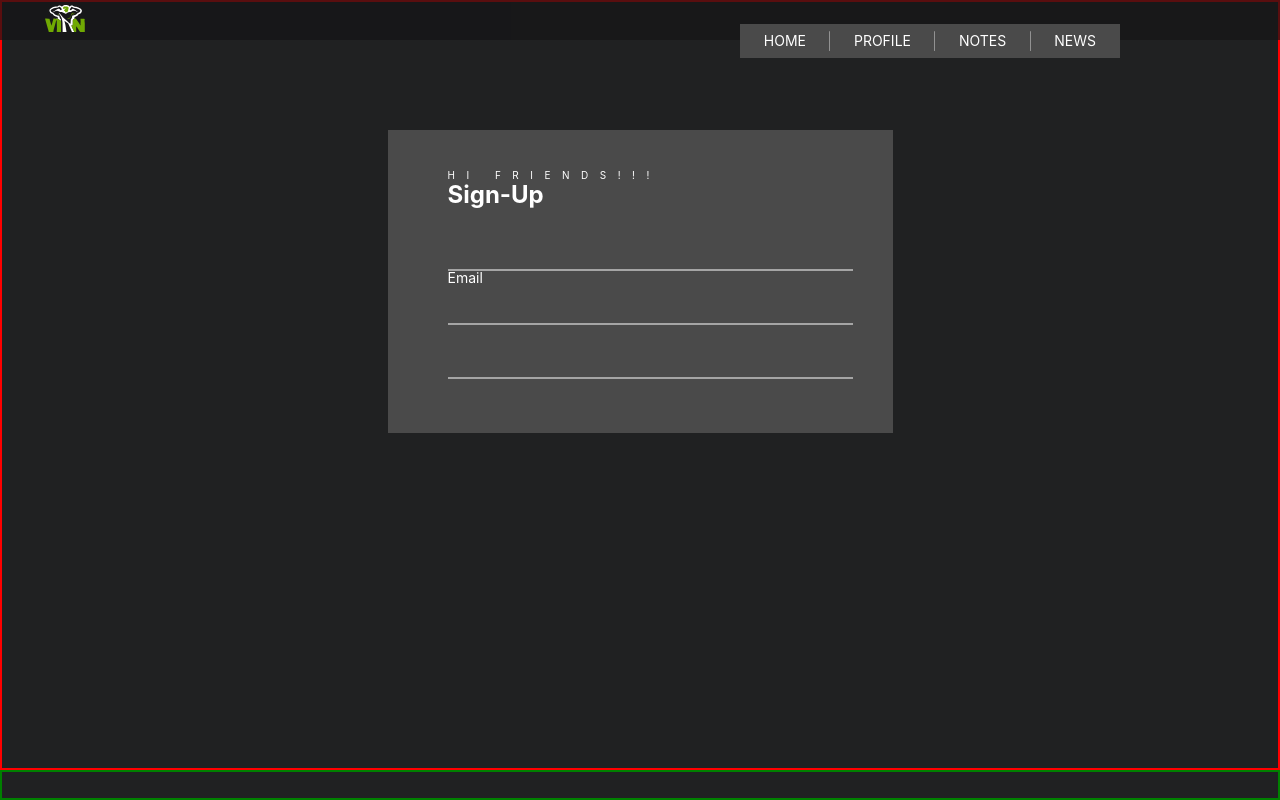
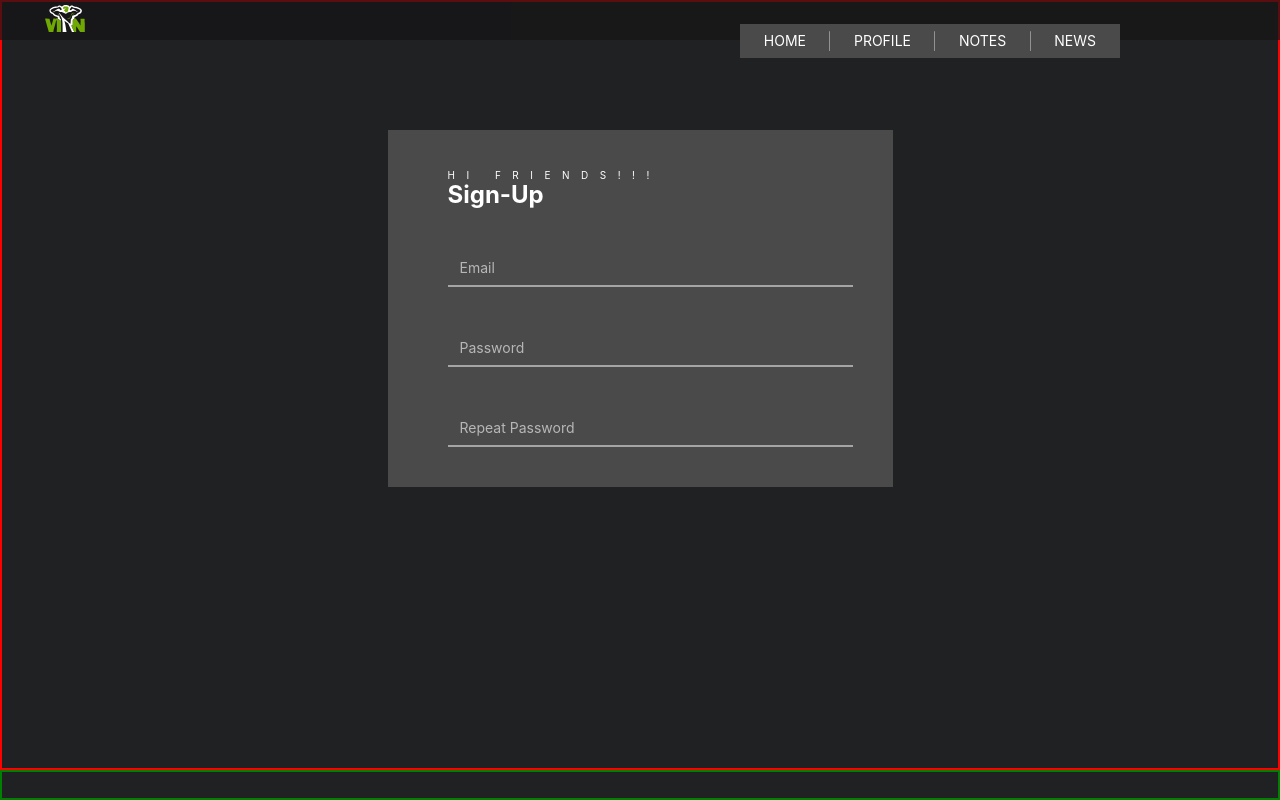
Before and after one commit to NikolaYK2/VIN, a React (Vite) app: page /sign-up in a window 1280 px wide. Built offline with nearby package versions, Linux system fonts and the light colour scheme; no server answers.

Commit message:
auth validate errors

```diff
--- a/src/assets/SCSS/mixinAndFn/mixinsAndFn.scss
+++ b/src/assets/SCSS/mixinAndFn/mixinsAndFn.scss
@@ -12,5 +12,5 @@
 
 //FONT SIZE CONVERTER -------------------------
 @function to-rem($size) {
-  @return $size / 14 * 1rem;
+  @return calc($size / 14 * 1rem);
 }
--- a/src/assets/SCSS/style/continerApp.module.css
+++ b/src/assets/SCSS/style/continerApp.module.css
@@ -39,7 +39,7 @@
   font-weight: 700;
   text-align: start;
   text-transform: capitalize;
-  margin: 3px 0 24px;
+  margin: 3px 0 0;
 }
 .containerAuth .form {
   display: flex;
@@ -54,30 +54,43 @@
   right: "";
   width: 100%;
   height: 40px;
-  margin: 0 0 14px;
+  margin: 40px 0 0 0;
 }
 .containerAuth .form .blockInput input {
   display: block;
+  position: relative;
+  top: 0;
+  left: 0;
+  bottom: "";
+  right: "";
   width: 100%;
   height: 100%;
+  font-weight: 500;
+  font-size: 16px;
+  color: #fff;
   background: transparent;
-  padding: 6px 12px 6px;
+  padding: 6px 12px;
   border-bottom: 2px solid rgba(255, 255, 255, 0.5);
   border-radius: 0 0 0 0;
   transition: all 0.3s ease 0s;
-  font-weight: 500;
-  font-size: 16px;
-  line-height: 24px;
-  color: #fff;
-  z-index: 2000;
+  z-index: 2;
 }
 .containerAuth .form .blockInput input:-webkit-autofill {
   transition: all 5000s ease-in-out 0s;
 }
+.containerAuth .form .blockInput input:focus + label {
+  transform: translate(0, -25px) scale(0.8);
+  transform-origin: top left;
+  transition: all 0.3s ease-out 0s;
+}
+.containerAuth .form .blockInput input:focus + label + div {
+  animation: borBotTo 0.5s forwards;
+  border-bottom: 2px solid #70a903;
+}
 .containerAuth .form .blockInput .inputOk {
   border-bottom: 2px solid #70a903;
 }
-.containerAuth .form .blockInput .borderInput {
+.containerAuth .form .blockInput div {
   display: block;
   position: absolute;
   top: "";
@@ -86,19 +99,33 @@
   right: "";
   width: "";
   height: "";
+  border-bottom: 2px solid #70a903;
 }
-.containerAuth .form .blockInput > p {
-  height: 14px;
-}
-
-.isActiveBorder {
+.containerAuth .form .blockInput .isActiveBorder {
   animation: borBotIs 0.8s forwards;
   border-bottom: 2px solid #70a903;
 }
-
-.activeBorder {
-  animation: borBotTo 0.5s forwards;
-  border-bottom: 2px solid #70a903;
+.containerAuth .form .blockInput label {
+  display: block;
+  position: absolute;
+  top: "";
+  left: 12px;
+  bottom: 12px;
+  right: "";
+  width: "";
+  height: "";
+  transition: all 0.3s ease-out 0s;
+  z-index: 1;
+  opacity: 0.6;
+}
+.containerAuth .form .blockInput .modLabel {
+  transition: all 0.3s ease-out 0s;
+  transform: translate(0, -25px) scale(0.8);
+  transform-origin: top left;
+}
+.containerAuth .form .blockInput p {
+  margin: 2px 0 0 12px;
+  color: red;
 }
 
 .activeBut {
--- a/src/assets/SCSS/style/continerApp.module.scss
+++ b/src/assets/SCSS/style/continerApp.module.scss
@@ -50,7 +50,7 @@
     text-align: start;
     text-transform: capitalize;
 
-    margin: 3px 0 24px;
+    margin: 3px 0 0;
   }
 
   .form {
@@ -60,28 +60,39 @@
     .blockInput {
       @include position(block, relative, 0, 0, "", "", 100%, 40px);
 
-      margin: 0 0 14px;
+      margin: 40px 0 0 0;
 
       //INPUT -------------------------------
       input {
-        display: block;
-        width: 100%;
-        height: 100%;
-        background: transparent;
-        padding: 6px 12px 6px;
-        border-bottom: $border;
-        border-radius: $radiusWindow;
-        transition: all 0.3s ease 0s;
+        @include position(block, relative, 0, 0, "", "", 100%, 100%);
 
         font-weight: 500;
         font-size: 16px;
-        line-height: 24px;
         color: $colorApp;
 
-        z-index: 2000;
+        background: transparent;
+
+        padding: 6px 12px;
+
+        border-bottom: $border;
+        border-radius: $radiusWindow;
+
+        transition: all 0.3s ease 0s;
+        z-index: 2;
 
         &:-webkit-autofill {
           transition: all 5000s ease-in-out 0s;
+        }
+
+        &:focus + label {
+          transform: translate(0, -25px) scale(0.8);
+          transform-origin: top left;
+          transition: all 0.3s ease-out 0s;
+        }
+
+        &:focus + label + div {
+          animation: borBotTo 0.5s forwards;
+          border-bottom: 2px solid $active;
         }
       }
 
@@ -89,30 +100,39 @@
         border-bottom: 2px solid $active;
       }
 
-      .borderInput {
+      //border input -
+      div {
         @include position(block, absolute, "", "", 0, "", "", "");
+        border-bottom: 2px solid $active;
       }
 
-      //-----------------------------------------
-
-      > label {
+      .isActiveBorder {
+        animation: borBotIs 0.8s forwards;
+        border-bottom: 2px solid $active;
       }
 
-      > p {
-        height: 14px;
+      //LABEL-----------------------------------------
+
+      label {
+        @include position(block, absolute, "", 12px, 12px, "", "", "");
+        transition: all 0.3s ease-out 0s;
+        z-index: 1;
+        opacity: 0.6;
+      }
+
+      .modLabel {
+        transition: all 0.3s ease-out 0s;
+        transform: translate(0, -25px) scale(0.8);
+        transform-origin: top left;
+      }
+
+      //--------------------------------------------------
+      p {
+        margin: 2px 0 0 12px;
+        color: $coloError;
       }
     }
   }
-}
-
-.isActiveBorder {
-  animation: borBotIs 0.8s forwards;
-  border-bottom: 2px solid $active;
-}
-
-.activeBorder {
-  animation: borBotTo 0.5s forwards;
-  border-bottom: 2px solid $active;
 }
 
 //для активных кнопок -----------
--- a/src/assets/SCSS/style/variable.scss
+++ b/src/assets/SCSS/style/variable.scss
@@ -10,7 +10,7 @@ $nBCPsevdo: #fff;
 
 
 //BATTON --------------------------
-$active: #70a903;
+$active:#70a903;
 
 
 //menu burger -------------------
@@ -21,6 +21,8 @@ $bcMenu3: rgba(255, 255, 255, 0.1);
 
 //WINDOW ВКЛАДКИ ----------------------
 $radiusWindow: 0 0 0 0;
+//error --------------------------------
+$coloError: red;
 
 //BORDER ----------------------------
 $border: 2px solid rgba(255, 255, 255, 0.5)
--- a/src/features/home/auth/register/Register.tsx
+++ b/src/features/home/auth/register/Register.tsx
@@ -1,4 +1,4 @@
-import React, { useState } from "react"
+import React from "react"
 import { SubmitHandler, useForm } from "react-hook-form"
 import { AuthRegisterType } from "@/features/home/auth/authApi"
 import { fieldInput, fieldPassword, validEmail } from "@/common/utils/validate"
@@ -12,9 +12,8 @@ export const Register = () => {
     register,
     handleSubmit,
     watch,
-    setFocus,
-    reset,
-    formState: { errors, isSubmitting, isDirty },
+    setValue,
+    formState: { errors, touchedFields },
   } = useForm<AuthType>({
     mode: "onBlur",
     defaultValues: {
@@ -27,18 +26,11 @@ export const Register = () => {
   const onSubmit: SubmitHandler<AuthRegisterType> = (data) => {
     console.log(data)
   }
-  //STYLE ---------------------------------------
+  //STYLE INPUT---------------------------------------
   const activeEm = watch().email ? sApp.inputOk : ""
   const activePas = watch().password ? sApp.inputOk : ""
   const activeReapPas = watch().repeatPassword ? sApp.inputOk : ""
-  const [borderInput, setBorderInput] = useState("")
 
-  const blurInputHandle = () => {
-    setBorderInput(sApp.isActiveBorder)
-  }
-  const clickInputHandle = () => {
-    setBorderInput(sApp.activeBorder)
-  }
   return (
     <div className={sApp.containerAuth}>
       <p>hi friends!!!</p>
@@ -46,7 +38,6 @@ export const Register = () => {
       <form className={sApp.form} onSubmit={handleSubmit(onSubmit)}>
         <div className={sApp.blockInput}>
           <input
-            id={"1"}
             className={activeEm}
             type="email"
             {...register("email", {
@@ -56,13 +47,15 @@ export const Register = () => {
                 message: "Enter a valid e-mail address",
               },
             })}
-            onBlur={blurInputHandle}
-            onClick={clickInputHandle}
+            onChange={(e) =>
+              setValue("email", e.currentTarget.value, { shouldValidate: true })
+            }
           />
-          <div className={`${sApp.borderInput} ${borderInput}`}></div>
           <label className={watch().email ? sApp.modLabel : ""}>Email</label>
-          <p>{errors.email?.message}</p>
+          <div className={touchedFields.email ? sApp.isActiveBorder : ""}></div>
+          <p>{errors.email ? errors.email.message : ""}</p>
         </div>
+
         <div className={sApp.blockInput}>
           <input
             className={activePas}
@@ -71,11 +64,21 @@ export const Register = () => {
               minLength: { value: 6, message: fieldPassword },
               required: fieldInput,
             })}
+            onChange={(e) =>
+              setValue("password", e.currentTarget.value, {
+                shouldValidate: true,
+              })
+            }
           />
-          <div className={sApp.borderInput}></div>
-          <label></label>
-          <p></p>
+          <label className={watch().password ? sApp.modLabel : ""}>
+            Password
+          </label>
+          <div
+            className={touchedFields.password ? sApp.isActiveBorder : ""}
+          ></div>
+          <p>{errors.password ? errors.password.message : ""}</p>
         </div>
+
         <div className={sApp.blockInput}>
           <input
             className={activeReapPas}
@@ -85,10 +88,19 @@ export const Register = () => {
               validate: (value: string) =>
                 value === watch("password") || "Password do not match",
             })}
+            onChange={(e) =>
+              setValue("repeatPassword", e.currentTarget.value, {
+                shouldValidate: true,
+              })
+            }
           />
-          <div className={sApp.borderInput}></div>
-          <label></label>
-          <p></p>
+          <label className={watch().repeatPassword ? sApp.modLabel : ""}>
+            Repeat Password
+          </label>
+          <div
+            className={touchedFields.repeatPassword ? sApp.isActiveBorder : ""}
+          ></div>
+          <p>{errors.repeatPassword ? errors.repeatPassword.message : ""}</p>
         </div>
       </form>
     </div>
```
Also changed, not shown: 2 other files (tests, documents, lock files or other folders).
